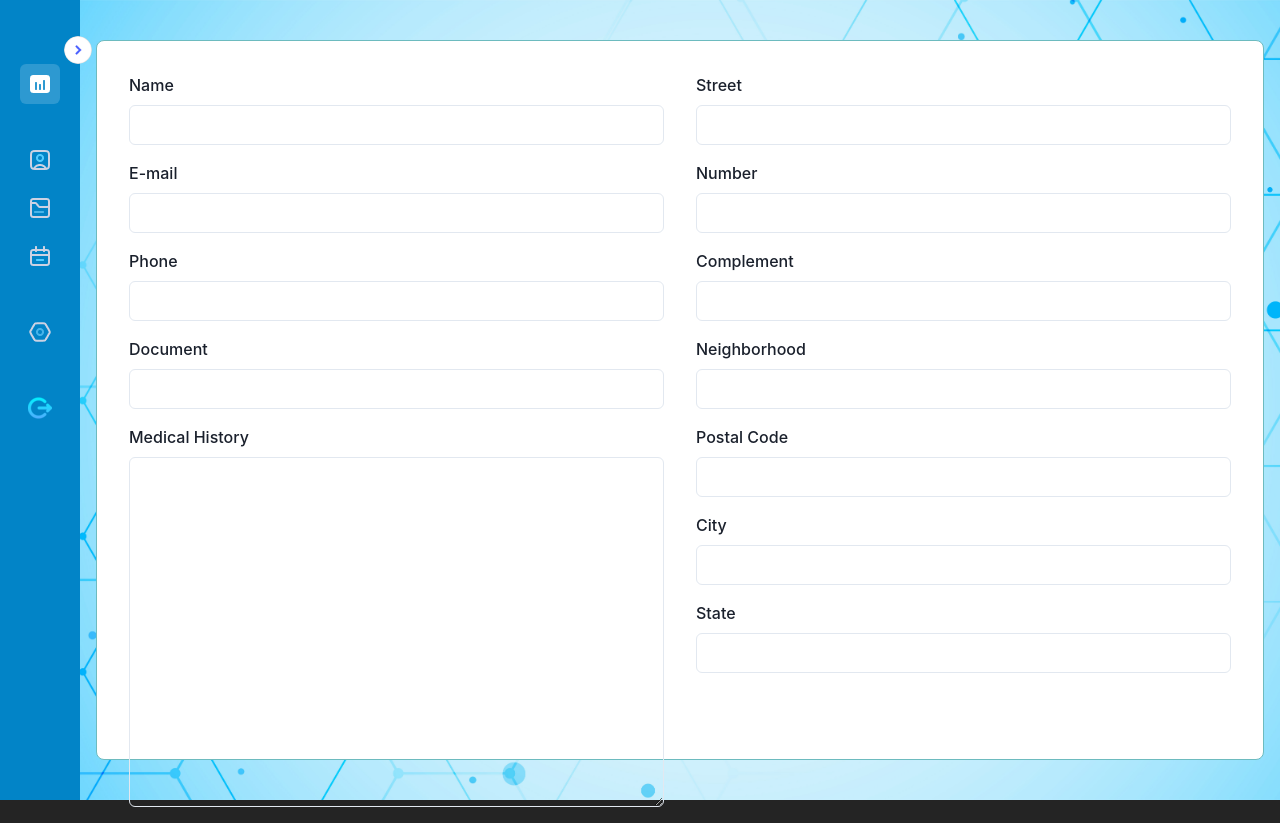
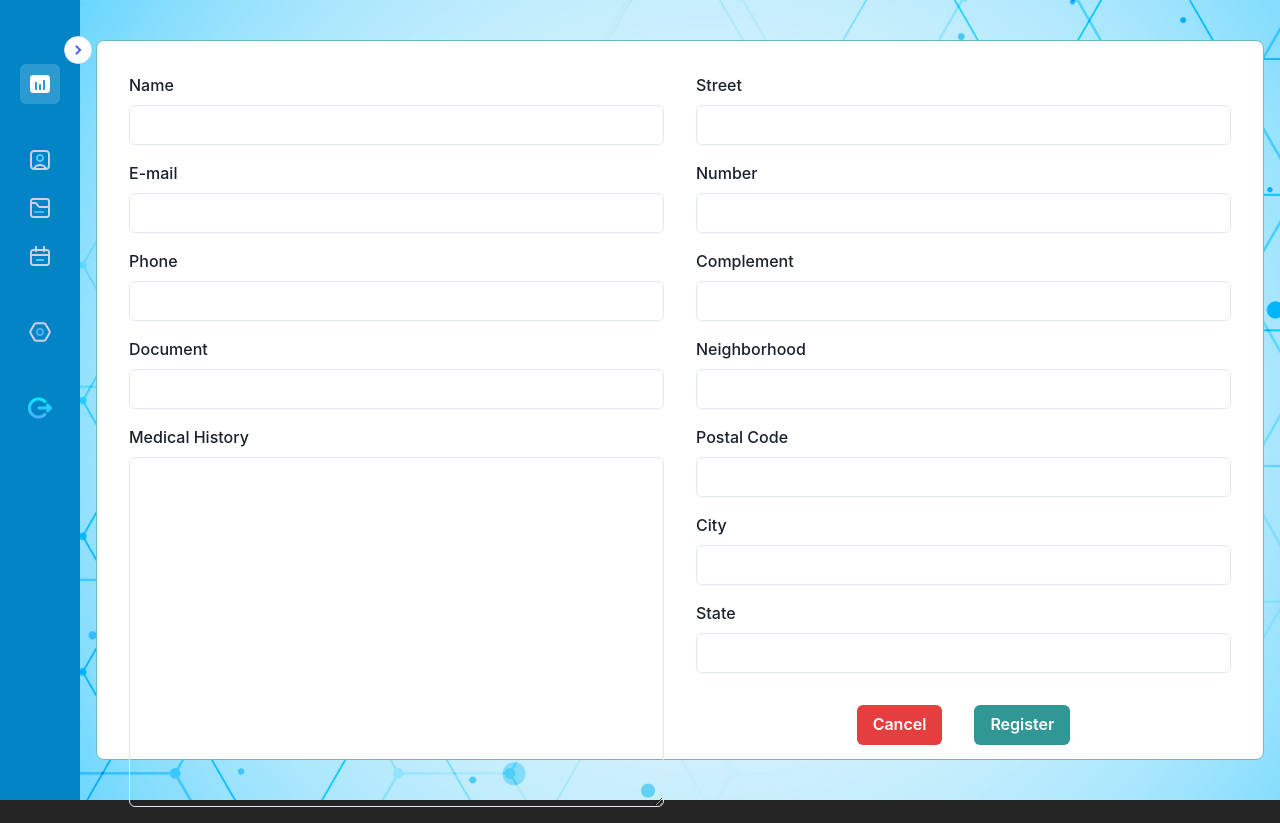
Before and after one commit to Rutiquewiski/HealthBridge, a React (Vite) app: page /new-patient in a window 1280 px wide. Built offline with nearby package versions, Linux system fonts and the light colour scheme; sample sign-in values are in the browser's storage.

Commit message:
Patient registration method creation

```diff
--- a/src/pages/patients/NewPatientPage.tsx
+++ b/src/pages/patients/NewPatientPage.tsx
@@ -1,6 +1,13 @@
-import { Container, FormLabel, Input, Textarea } from "@chakra-ui/react";
+import {
+  Button,
+  Container,
+  FormLabel,
+  Input,
+  Textarea,
+} from "@chakra-ui/react";
 import { useState } from "react";
 import { Form } from "react-router-dom";
+import { registerPatient } from "../../services/PatientService";
 
 function NewPatientPage() {
   const [name, setName] = useState("");
@@ -16,6 +23,25 @@ function NewPatientPage() {
   const [postalCode, setPostalCode] = useState("");
   const [city, setCity] = useState("");
   const [state, setState] = useState("");
+
+  function handleSubmit() {
+    registerPatient({
+      name: name,
+      email: email,
+      phone: phone,
+      document: document,
+      medicalHistory: medicalHistory,
+      address: {
+        street_address: street,
+        neighborhood: neighborhood,
+        number: number,
+        complement: complement,
+        postal_code: postalCode,
+        city: city,
+        state: state,
+      },
+    });
+  }
 
   return (
     <>
@@ -135,6 +161,17 @@ function NewPatientPage() {
                 required
               />
             </Form>
+            <Container
+              display="flex"
+              justifyContent="center"
+              gap="2rem"
+              mt="1rem"
+            >
+              <Button colorScheme="red">Cancel</Button>
+              <Button colorScheme="teal" onClick={handleSubmit}>
+                Register
+              </Button>
+            </Container>
           </Container>
         </Container>
       </Container>
--- a/src/services/PatientService.tsx
+++ b/src/services/PatientService.tsx
@@ -1,6 +1,11 @@
 import Pageable from "../interfaces/Pageable";
+import PatientRegistrationDTO from "../interfaces/PatientRegistrationDTO";
 import HTTP from "./HTTP";
 
 export function getAllPatients() {
   return HTTP.get<Pageable>("/api/patient");
 }
+
+export function registerPatient(newPatient: PatientRegistrationDTO) {
+  return HTTP.post("/api/patient", newPatient);
+}
```
Also changed, not shown: src/interfaces/PatientRegistrationDTO.ts (renamed from src/interfaces/PatientRegisterDTO.ts).
